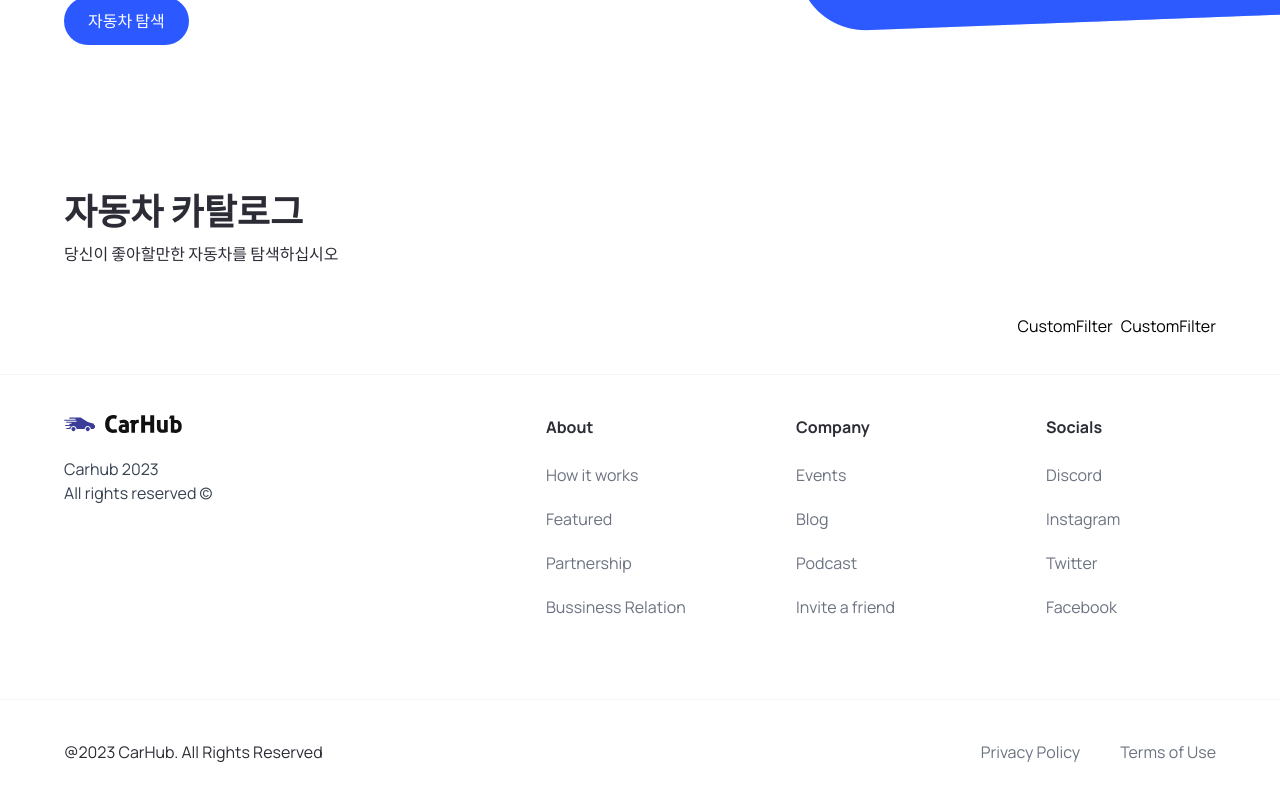
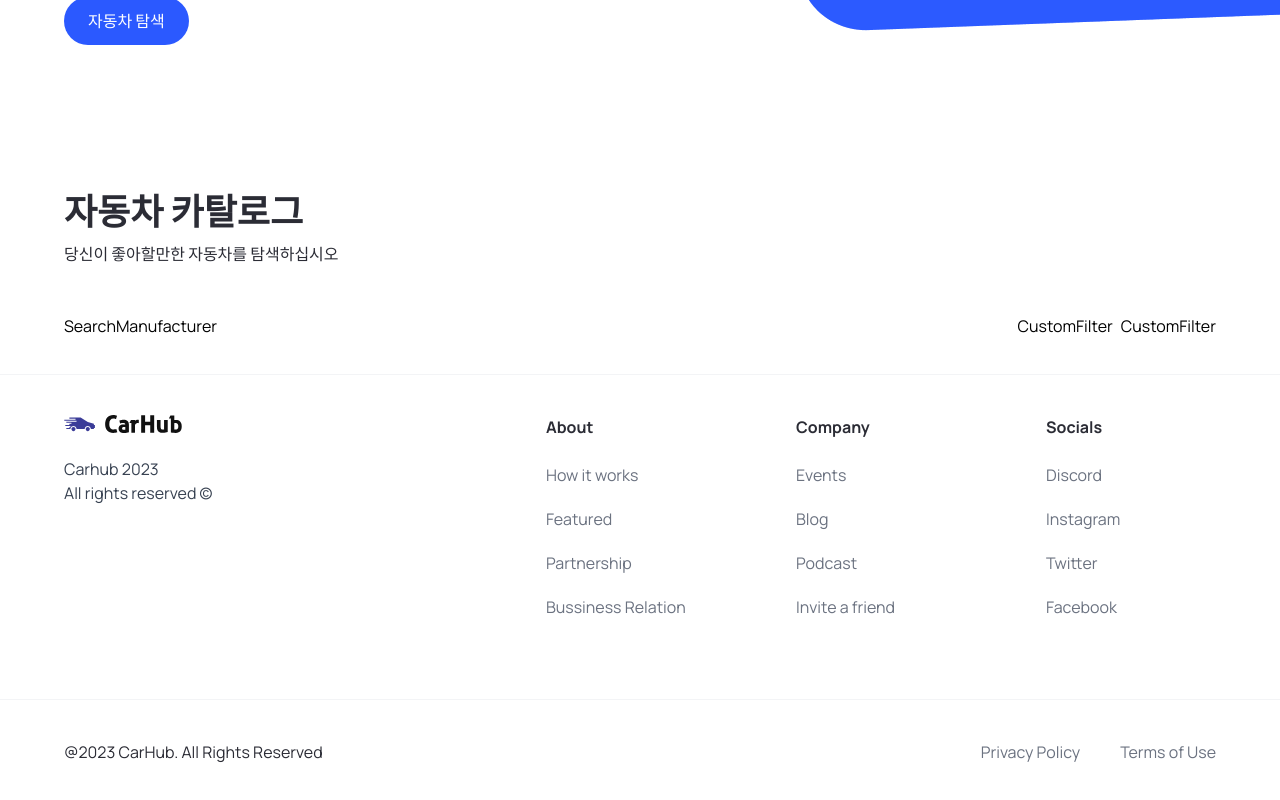
Before and after one commit to dongkyun2331/car_showcase, a Next.js app: page / in a window 1280 px wide. Shown: the part 672-1472 px from the top of the page. Built offline with nearby package versions, Linux system fonts and the light colour scheme.

Commit message:
searchmanufacturer

```diff
--- a/components/SearchBar.tsx
+++ b/components/SearchBar.tsx
@@ -1,11 +1,18 @@
 "use client";
 
 import React from "react";
+import { SearchManufacturer } from "./";
 
 const SearchBar = () => {
   const handleSearch = () => {};
 
-  return <form className="searchbar" onSubmit={handleSearch}></form>;
+  return (
+    <form className="searchbar" onSubmit={handleSearch}>
+      <div className="searchbar__item">
+        <SearchManufacturer />
+      </div>
+    </form>
+  );
 };
 
 export default SearchBar;
--- /dev/null
+++ b/components/SearchManufacturer.tsx
@@ -0,0 +1,7 @@
+import React from "react";
+
+const SearchManufacturer = () => {
+  return <div>SearchManufacturer</div>;
+};
+
+export default SearchManufacturer;
--- a/components/index.ts
+++ b/components/index.ts
@@ -4,5 +4,14 @@ import Navbar from "./Navbar";
 import Footer from "./Footer";
 import SearchBar from "./SearchBar";
 import CustomFilter from "./CustomFilter";
+import SearchManufacturer from "./SearchManufacturer";
 
-export { Hero, CustomButton, Navbar, Footer, SearchBar, CustomFilter };
+export {
+  Hero,
+  CustomButton,
+  Navbar,
+  Footer,
+  SearchBar,
+  CustomFilter,
+  SearchManufacturer,
+};
```
